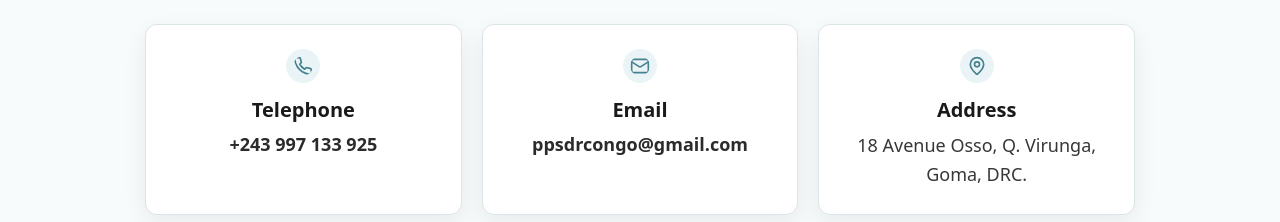
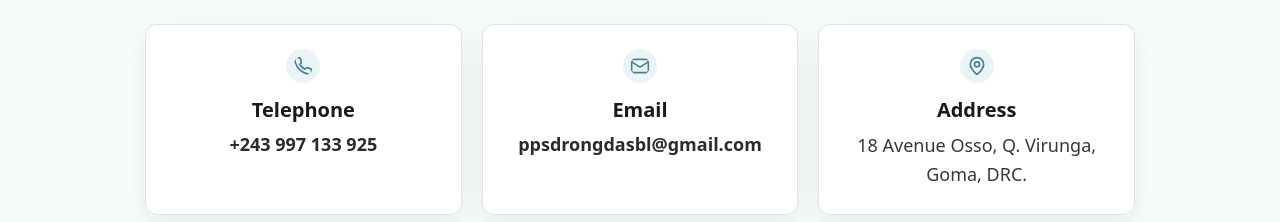
Before and after one commit to opaystech-stack/ppsdr-website, a Next.js app: page /en/contact in a window 1280 px wide. Shown: the part 900-1122 px from the top of the page. Built offline with nearby package versions, Linux system fonts and the light colour scheme.

Commit message:
Mettre à jour l’adresse de contact

```diff
--- a/app/[locale]/contact/page.tsx
+++ b/app/[locale]/contact/page.tsx
@@ -11,7 +11,7 @@ export default function ContactPage({ params }: { params: { locale: string } })
   const en = params.locale === "en";
   const contacts = [
     { title: en ? "Telephone" : "Téléphone", value: "+243 997 133 925", href: "tel:+243997133925", icon: Phone },
-    { title: en ? "Email" : "E-mail", value: "ppsdrcongo@gmail.com", href: "mailto:ppsdrcongo@gmail.com", icon: Mail },
+    { title: en ? "Email" : "E-mail", value: "ppsdrongdasbl@gmail.com", href: "mailto:ppsdrongdasbl@gmail.com", icon: Mail },
     { title: en ? "Address" : "Adresse", value: en ? "18 Avenue Osso, Q. Virunga, Goma, DRC." : "18 Avenue Osso, Q. Virunga, Goma, RDC.", href: "", icon: MapPin },
   ];
   return <main className="c-site-main o-site-container ppsdr-contact-page">
```
